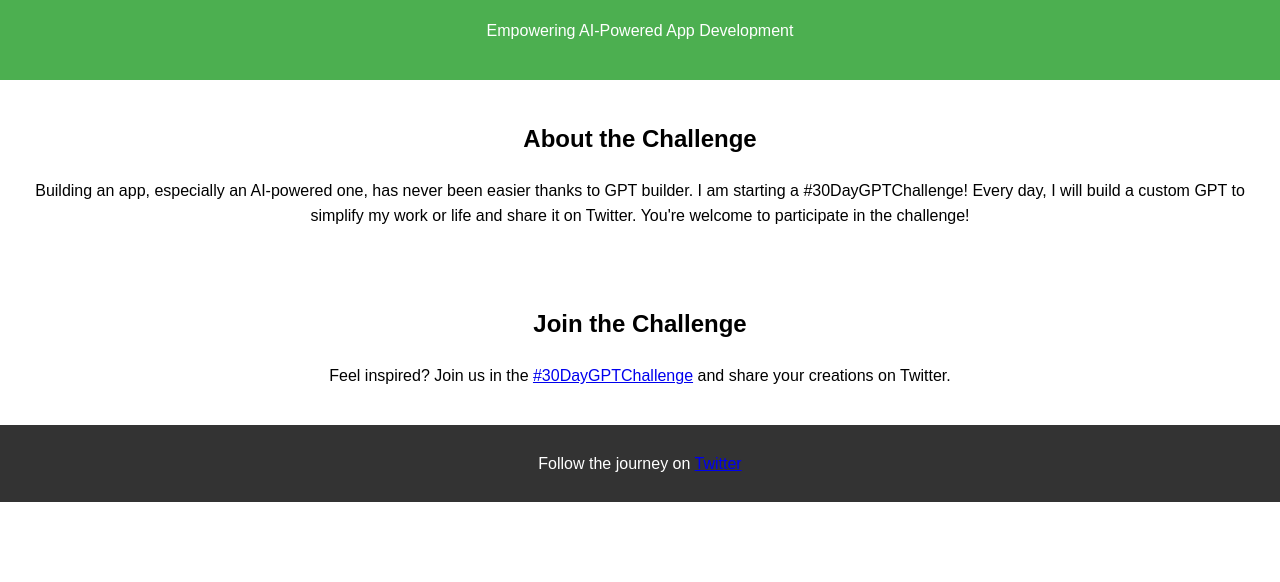
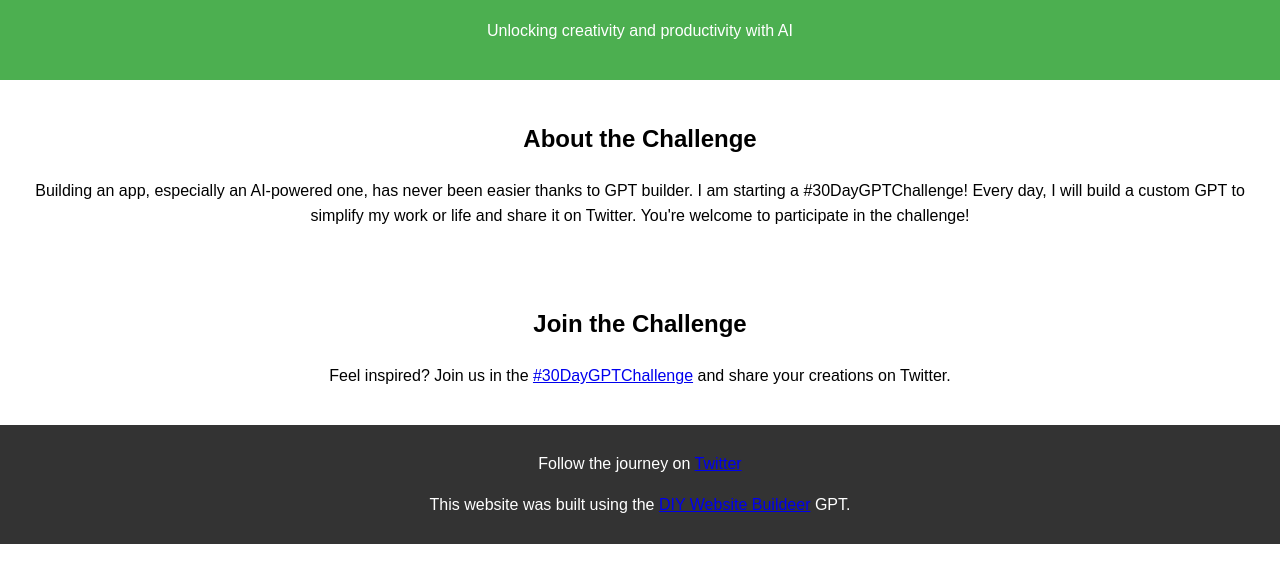
Before and after one commit to micrum/30DayGPTChallenge, a plain HTML site: page index.html in a window 1280 px wide. Shown: the part 96-678 px from the top of the page. Drawn offline with Linux system fonts and the light colour scheme.

Commit message:
Update index.html

```diff
--- a/index.html
+++ b/index.html
@@ -9,7 +9,7 @@
 <body>
     <header>
         <h1>#30DayGPTChallenge</h1>
-        <p>Empowering AI-Powered App Development</p>
+        <p>Unlocking creativity and productivity with AI</p>
     </header>
 
     <section id="about">
@@ -24,6 +24,8 @@
 
     <footer>
         <p>Follow the journey on <a href="https://twitter.com/micrum" target="_blank">Twitter</a></p>
+        <p>This website was built using the <a href="https://chat.openai.com/g/g-ADf3VTMAn-diy-website-builder" target="_blank">DIY Website Buildeer</a> GPT.</p>
+
     </footer>
 </body>
 </html>
```
